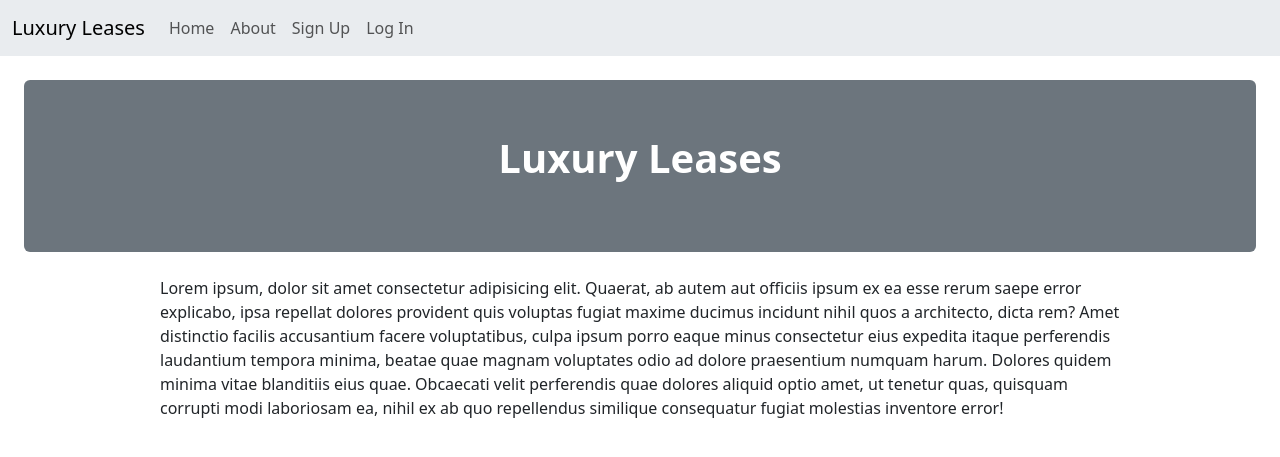
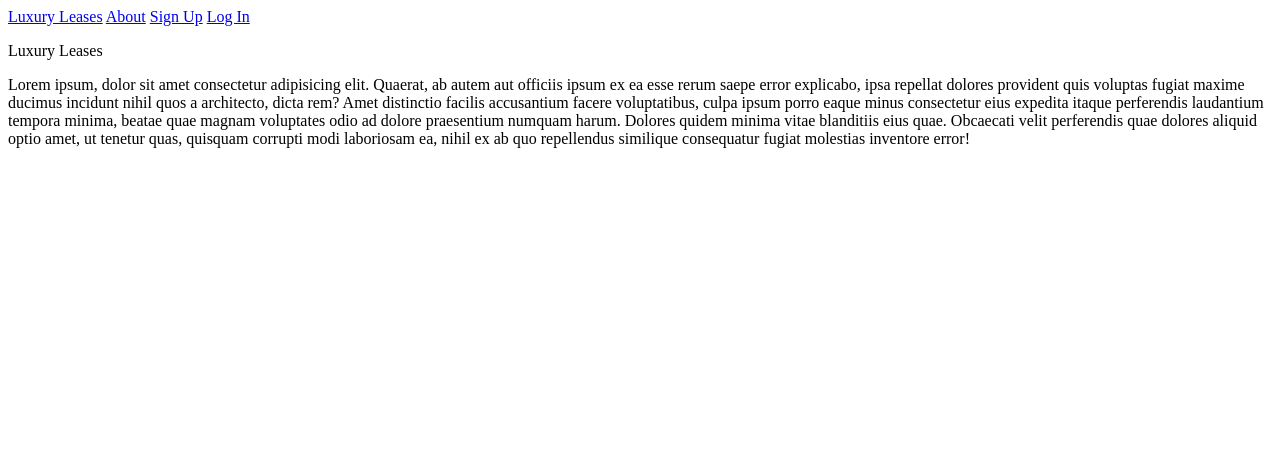
Before and after one commit to Peng2558/luxuryleases, a Django app: page / in a window 1280 px wide. Shown: the top 457 px of the page. Run offline with Django 5.2, Linux system fonts and the light colour scheme.

Commit message:
remove Bootstrap styling from all templates

```diff
--- a/main_app/templates/base.html
+++ b/main_app/templates/base.html
@@ -5,68 +5,37 @@
   <meta charset='UTF-8'/>
   <meta name='viewport' content='width=device-width, initial-scale=1.0'/>
   <title>Luxury Leases</title>
-
-  <!-- Bootstrap CDN -->
-  <link href="https://cdn.jsdelivr.net/npm/bootstrap@5.3.2/dist/css/bootstrap.min.css" rel="stylesheet" integrity="sha384-T3c6CoIi6uLrA9TneNEoa7RxnatzjcDSCmG1MXxSR1GAsXEV/Dwwykc2MPK8M2HN" crossorigin="anonymous"/>
 </head>
 
 <body>
-  <nav class="navbar navbar-expand-lg bg-body-secondary">
-    <div class="container-fluid">
-      <a class="navbar-brand" href="#">Luxury Leases</a>
-      <button class="navbar-toggler" type="button" data-bs-toggle="collapse" data-bs-target="#navbarNav" aria-controls="navbarNav" aria-expanded="false" aria-label="Toggle navigation">
-        <span class="navbar-toggler-icon"></span>
-      </button>
-      <div class="collapse navbar-collapse" id="navbarNav">
-        <ul class="navbar-nav">
-          <li class="nav-item">
-            <a class="nav-link" aria-current="page" href="{% url 'home' %}">Home</a>
-          </li>
-          <li class="nav-item">
-            <a class="nav-link" href="{% url 'about' %}">About</a>
-          </li>
+  <nav>
+    <a href='{% url "home" %}'>Luxury Leases</a>
+    <a href='{% url "about" %}'>About</a>
+
     {% if user.is_authenticated %}
-            <li class='nav-item'>
-              <a class='nav-link' href='{% url "users_detail" user.id %}'>Your Profile</a>
-            </li>
-            <li class='nav-item'>
-              <a class='nav-link' href='{% url "cars_index" %}'>Our Cars</a>
-            </li>
+      <a href='{% url "users_detail" user.id %}'>Your Profile</a>
+      <a href='{% url "cars_index" %}'>Our Cars</a>
+
       {% if request.session.selected_store %}
-              <li class='nav-item'>
-                <a class='nav-link' href='{% url "stores_index" %}'>{{ request.session.selected_store }}</a>
-              </li>
-              <li class='nav-item'>
-                <a class='nav-link' href='{% url "rentals_new" %}'>Rent a Car</a>
-              </li>
+        <a href='{% url "stores_index" %}'>{{ request.session.selected_store }}</a>
+        <a href='{% url "rentals_new" %}'>Rent a Car</a>
       {% else %}
-              <li class='nav-item'>
-                <a class='nav-link' href='{% url "stores_index" %}'>Choose a Store</a>
-              </li>
+        <a href='{% url "stores_index" %}'>Choose a Store</a>
       {% endif %}
-            <li class="nav-item">
+
       <form action='{% url "logout" %}' method='POST'>
         {% csrf_token %}
-                <button class="btn nav-link" type='submit'>Log Out</button>
+        <button type='submit'>Log Out</button>
       </form>
-            </li>
+
     {% else %}
-            <li class="nav-item">
-              <a class="nav-link" href="{% url 'signup' %}">Sign Up</a>
-            </li>
-            <li class="nav-item">
-              <a class="nav-link" href="{% url 'login' %}">Log In</a>
-            </li>
+      <a href='{% url "signup" %}'>Sign Up</a>
+      <a href='{% url "login" %}'>Log In</a>
     {% endif %}
     </ul>
-      </div>
-    </div>
   </nav>
 
   {% block content %}{% endblock %}
-
-  <!-- Boostrap JS CDN -->
-  <script src="https://cdn.jsdelivr.net/npm/bootstrap@5.3.2/dist/js/bootstrap.bundle.min.js" integrity="sha384-C6RzsynM9kWDrMNeT87bh95OGNyZPhcTNXj1NW7RuBCsyN/o0jlpcV8Qyq46cDfL" crossorigin="anonymous"></script>
 </body>
 
 </html>
--- a/main_app/templates/cars/index.html
+++ b/main_app/templates/cars/index.html
@@ -1,4 +1,4 @@
-{% extends "base.html" %}
+{% extends 'base.html' %}
 
 {% block content %}
   {% for car in cars %}
--- a/main_app/templates/home.html
+++ b/main_app/templates/home.html
@@ -1,11 +1,11 @@
-{% extends "base.html" %}
+{% extends 'base.html' %}
 
 {% block content %}
-  <div class='m-4 p-5 bg-secondary text-white rounded'>
-    <p class='fs-1 fw-bold text-center'>Luxury Leases</p>
+  <div>
+    <p>Luxury Leases</p>
   </div>
 
-  <div class='w-75 mx-auto'>
+  <div>
     <p>Lorem ipsum, dolor sit amet consectetur adipisicing elit. Quaerat, ab autem aut officiis ipsum ex ea esse rerum saepe error explicabo, ipsa repellat dolores provident quis voluptas fugiat maxime ducimus incidunt nihil quos a architecto, dicta rem? Amet distinctio facilis accusantium facere voluptatibus, culpa ipsum porro eaque minus consectetur eius expedita itaque perferendis laudantium tempora minima, beatae quae magnam voluptates odio ad dolore praesentium numquam harum. Dolores quidem minima vitae blanditiis eius quae. Obcaecati velit perferendis quae dolores aliquid optio amet, ut tenetur quas, quisquam corrupti modi laboriosam ea, nihil ex ab quo repellendus similique consequatur fugiat molestias inventore error!</p>
   </div>
 {% endblock %}
--- a/main_app/templates/registration/login.html
+++ b/main_app/templates/registration/login.html
@@ -1,4 +1,4 @@
-{% extends "base.html" %}
+{% extends 'base.html' %}
 
 {% block content %}
   <h1>Log In</h1>
--- a/main_app/templates/registration/signup.html
+++ b/main_app/templates/registration/signup.html
@@ -1,4 +1,4 @@
-{% extends "base.html" %}
+{% extends 'base.html' %}
 
 {% block content %}
   <h1>Sign Up</h1>
--- a/main_app/templates/stores/index.html
+++ b/main_app/templates/stores/index.html
@@ -1,7 +1,7 @@
-{% extends "base.html" %}
+{% extends 'base.html' %}
 
 {% block content %}
-  <h1>Store Index Page</h1>
+  <h1>Our Store Locations</h1>
 
   {% for store in stores %}
     <form action='{% url "select_store" store.id %}' method='POST'>
--- a/main_app/templates/users/detail.html
+++ b/main_app/templates/users/detail.html
@@ -1,5 +1,5 @@
-{% extends "base.html" %}
+{% extends 'base.html' %}
 
 {% block content %}
-  <h1>User Page</h1>
+  <h1>{{ user.first_name }} {{ user.last_name }}</h1>
 {% endblock %}
```
Also changed, not shown: main_app/templates/about.html (+4 -4 lines), main_app/templates/main_app/rental_form.html (+20 -24 lines). Lines whose indentation alone changed are shown as unchanged.
